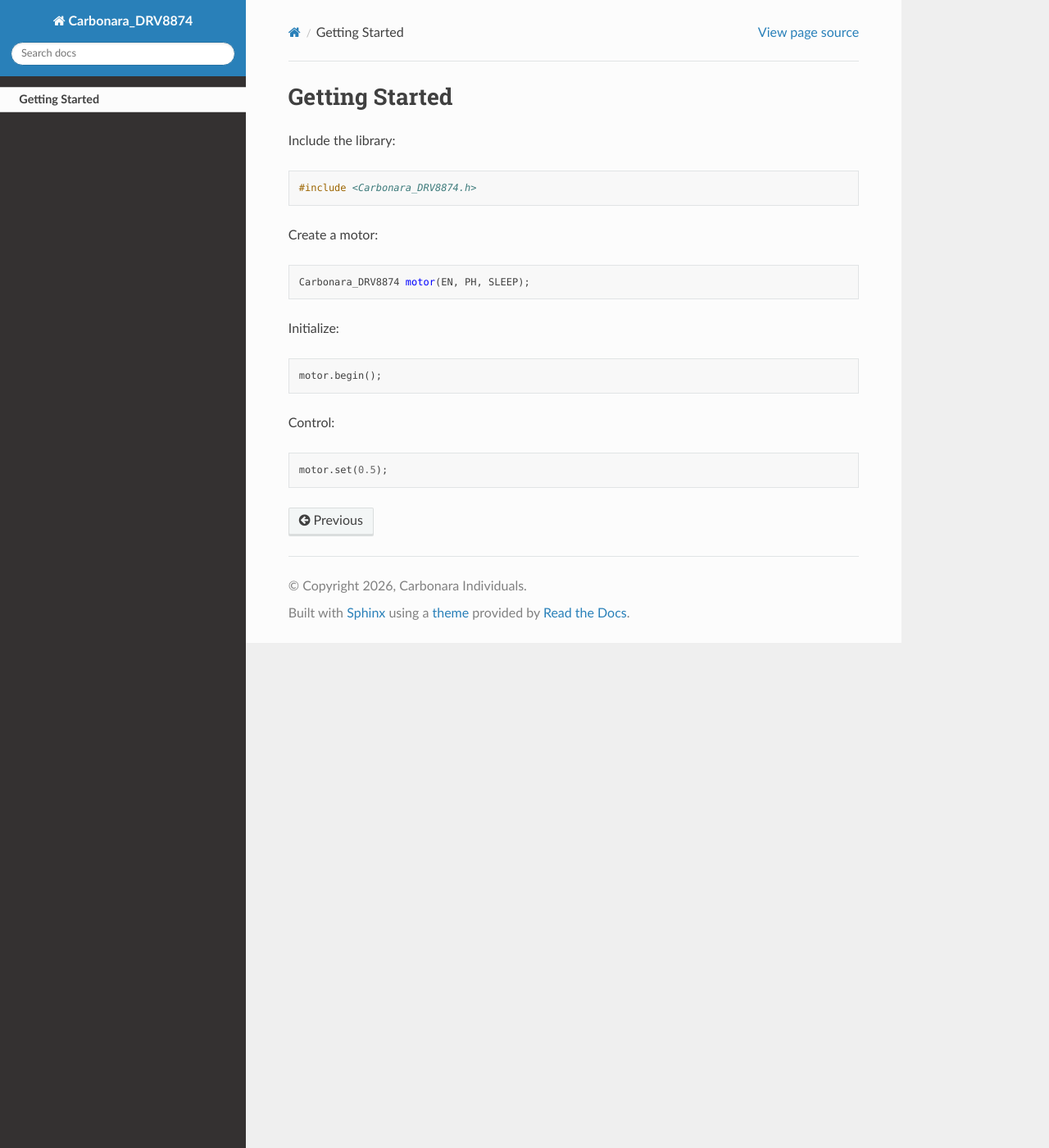
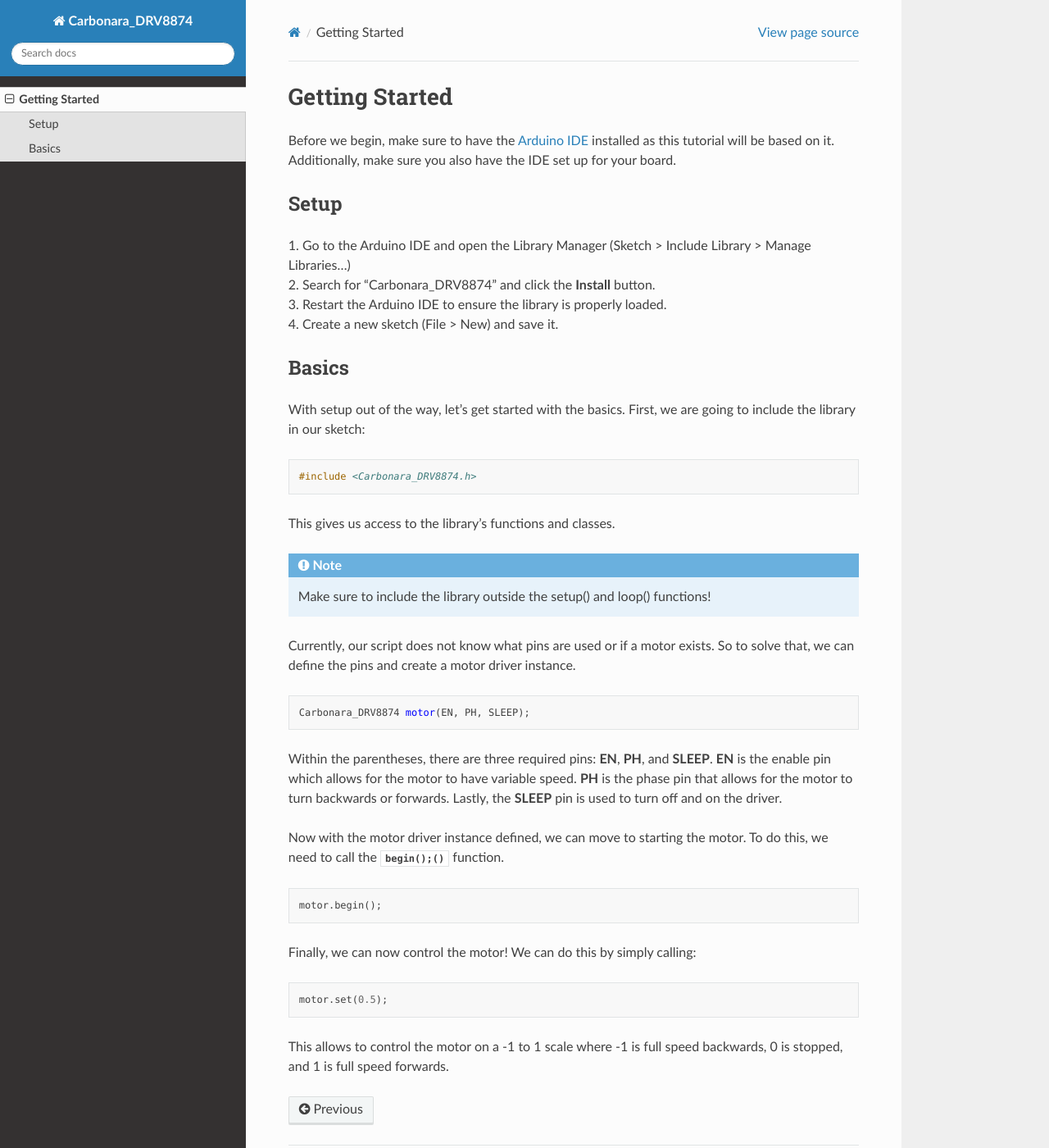
Before and after one commit to Carbonara-Individuals/Carbonara_DRV8874, a Sphinx documentation site: the page built from docs/getting_started.rst, in a window 1280 px wide and 1400 px high. Shown: the whole window at 82% size. Built offline with Sphinx 7.4.7 and the Read the Docs theme 3.1.0, drawn with Linux system fonts in a browser that asks for light colours; pages that are not in the unit, such as notebooks, are missing from menus.

Commit message:
Redid the Getting Started guide

```diff
--- a/docs/getting_started.rst
+++ b/docs/getting_started.rst
@@ -1,26 +1,50 @@
 Getting Started
 ===============
 
-Include the library:
+Before we begin, make sure to have the `Arduino IDE <https://docs.arduino.cc/software/ide/>`_ installed as this tutorial will be based on it. Additionally, make sure you also have the IDE set up for your board.
+
+
+Setup
+-----
+
+| 1. Go to the Arduino IDE and open the Library Manager (Sketch > Include Library > Manage Libraries...)
+| 2. Search for "Carbonara_DRV8874" and click the **Install** button.
+| 3. Restart the Arduino IDE to ensure the library is properly loaded.
+| 4. Create a new sketch (File > New) and save it.
+
+Basics
+------
+
+With setup out of the way, let's get started with the basics. First, we are going to include the library in our sketch:
 
 .. code-block:: cpp
 
    #include <Carbonara_DRV8874.h>
 
-Create a motor:
+This gives us access to the library's functions and classes.
+
+.. note::
+   Make sure to include the library outside the setup() and loop() functions!
+
+Currently, our script does not know what pins are used or if a motor exists. So to solve that, we can define the pins and create a motor driver instance.
 
 .. code-block:: cpp
 
    Carbonara_DRV8874 motor(EN, PH, SLEEP);
 
-Initialize:
+Within the parentheses, there are three required pins: **EN**, **PH**, and **SLEEP**. **EN** is the enable pin which allows for the motor to have variable speed. **PH** is the phase pin that allows for the motor to turn backwards or forwards. Lastly, the **SLEEP** pin is used to turn off and on the driver.
+
+Now with the motor driver instance defined, we can move to starting the motor. To do this, we need to call the :cpp:func:`begin();` function.
 
 .. code-block:: cpp
 
    motor.begin();
 
-Control:
+
+Finally, we can now control the motor! We can do this by simply calling:
 
 .. code-block:: cpp
 
    motor.set(0.5);
+
+This allows to control the motor on a -1 to 1 scale where -1 is full speed backwards, 0 is stopped, and 1 is full speed forwards.
```
